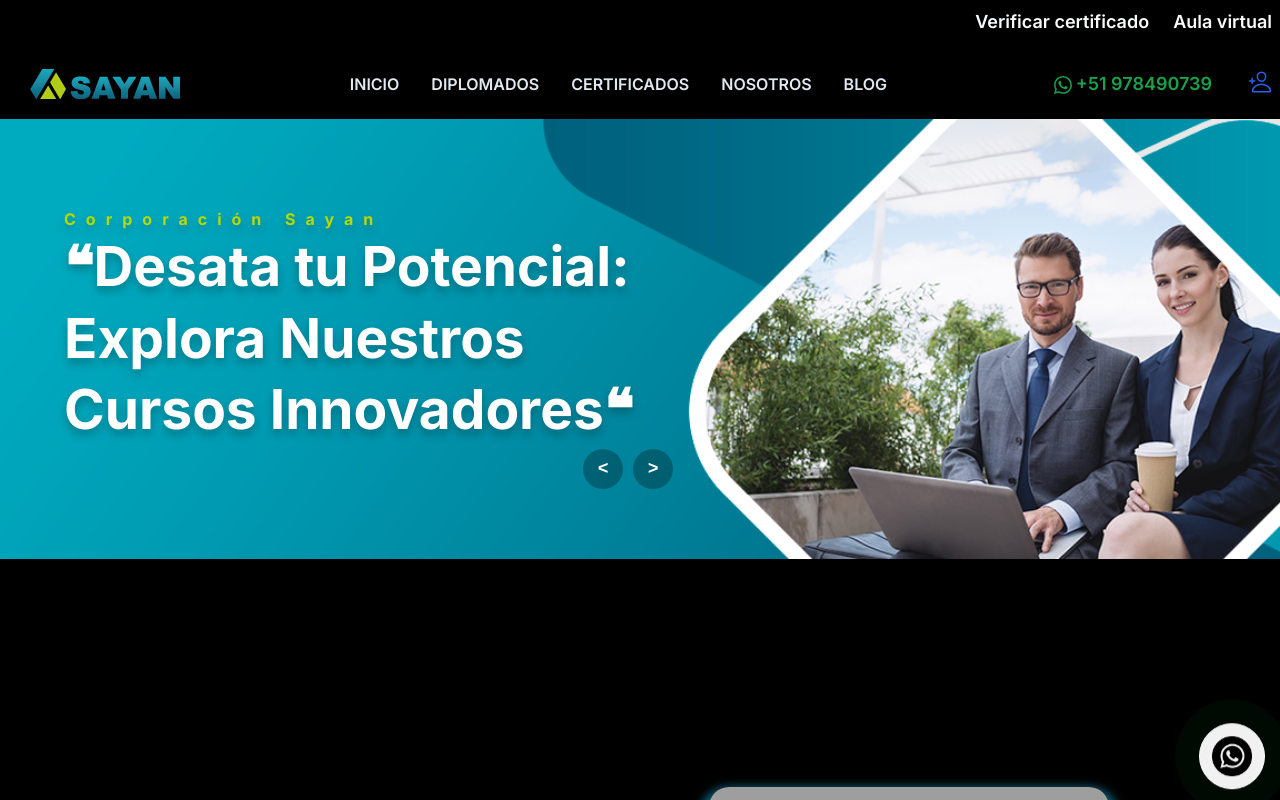
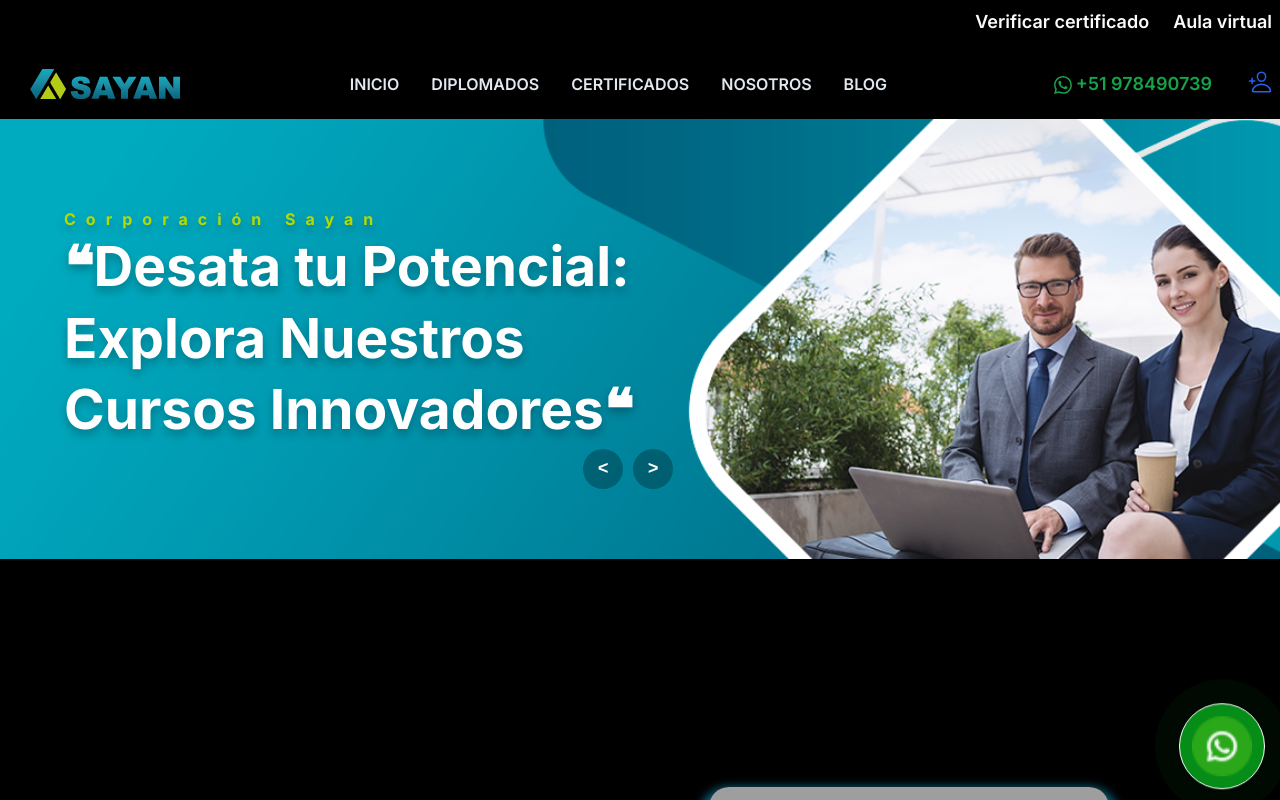
Before and after one commit to EcomasRepositorio/Sayan_frontend, a Next.js app: page / in a window 1280 px wide. Shown: the top 800 px of the page. Built offline with nearby package versions, Linux system fonts and the light colour scheme; grey boxes are pictures that could not be loaded.

Commit message:
change of server

```diff
--- a/components/whatsapp/Index.jsx
+++ b/components/whatsapp/Index.jsx
@@ -8,7 +8,7 @@ const Whatsapp = () => {
       <Link href='https://api.whatsapp.com/send?phone=51978490739' target='_blank'>
         <img
           className={styles.boton}
-          src='icons/whatsapp.png'
+          src='icons/verde.png'
           alt=''/>
       </Link>
     </div>
--- a/components/whatsapp/Style.module.css
+++ b/components/whatsapp/Style.module.css
@@ -1,6 +1,6 @@
 
 .container {
-    background-color: #f1f1f1;
+    background-color: #068d18;
     border: 1px solid #fff;
     position: fixed;
     z-index: 999;
@@ -18,7 +18,7 @@
 }
 
 .boton {
-    width: 40px;
+    width: 60px;
     transition: ease 1s;
 }
 
```
Also changed, not shown: public/icons/verde.png (added).
